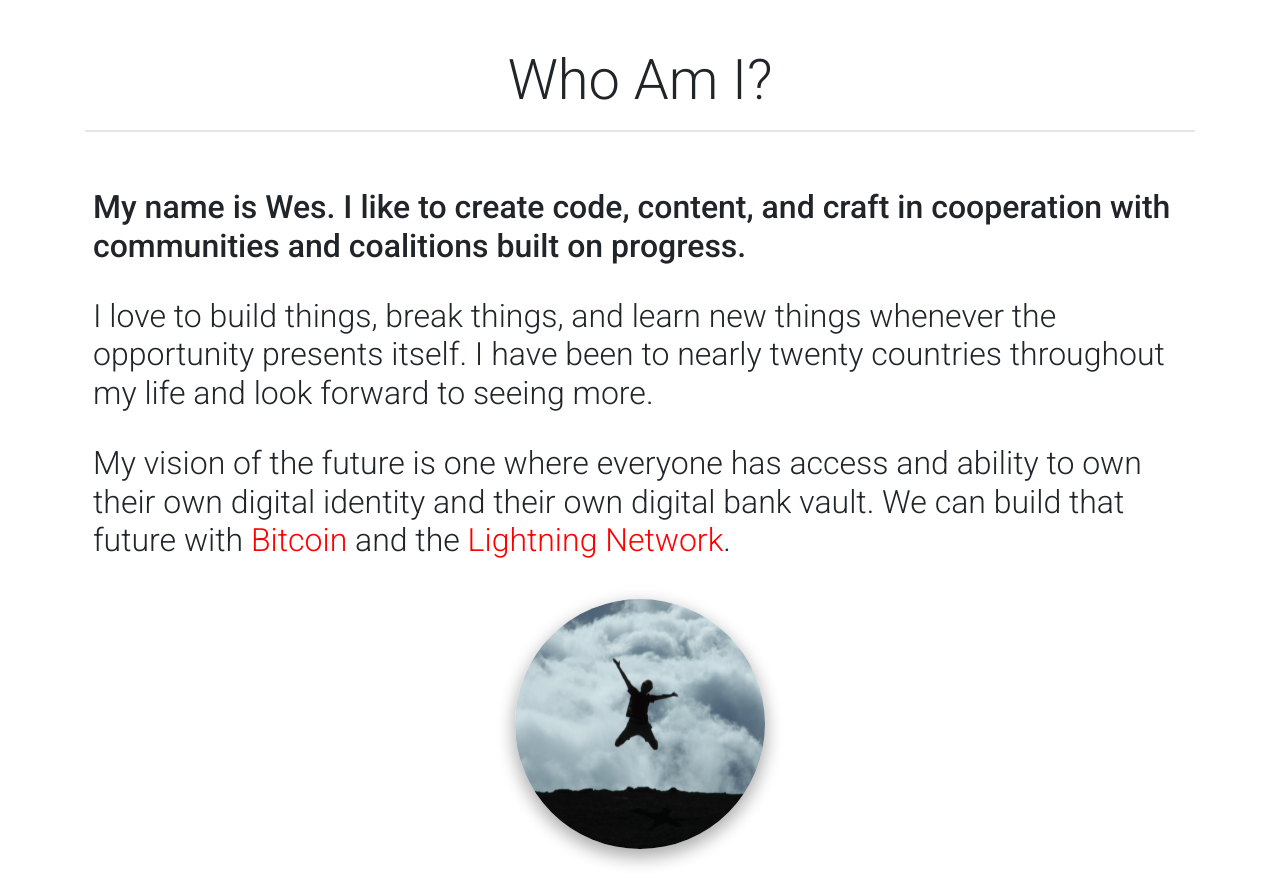
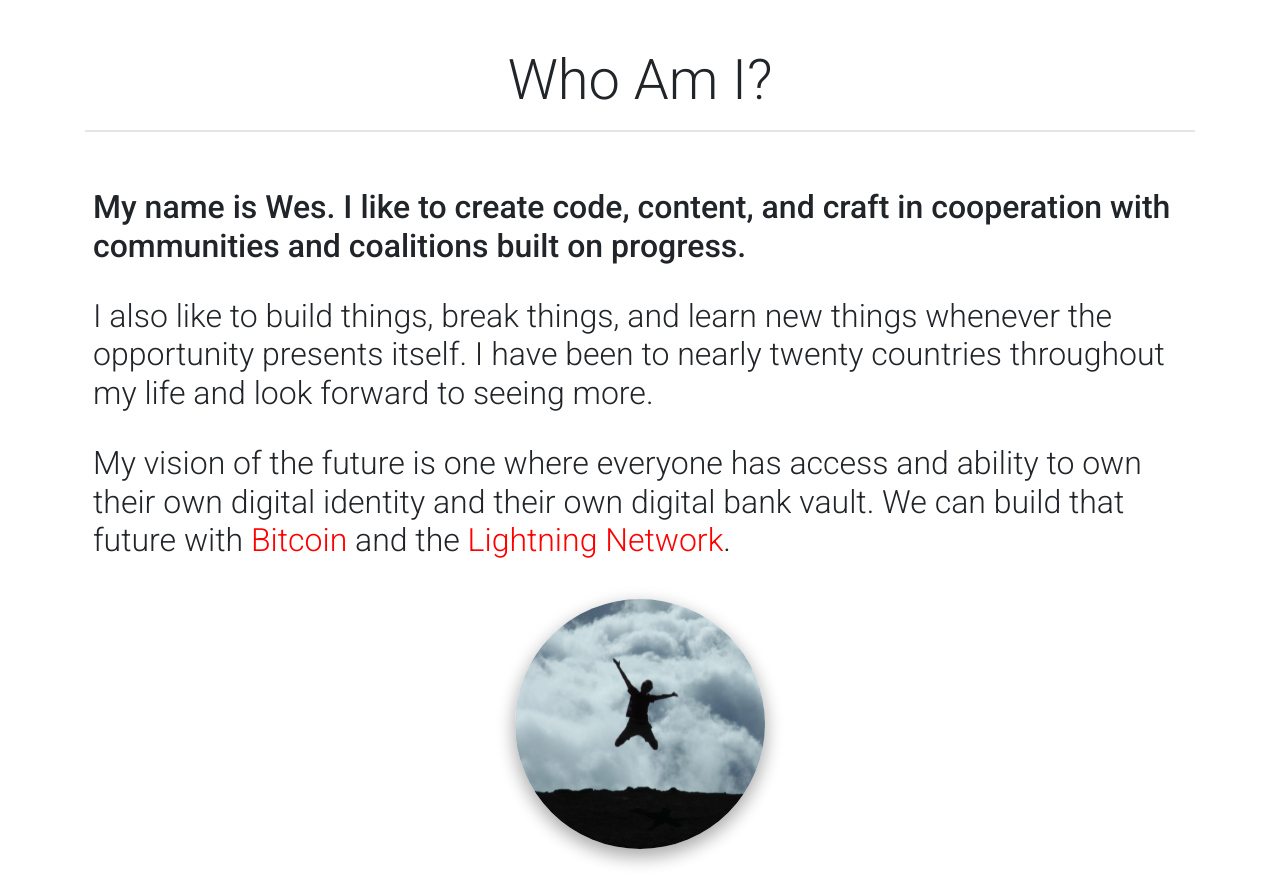
Before and after one commit to wesleyh-dev/django-website, a Django app: template home/templates/home/index.html in a window 1280 px wide. Shown: the part 825-1721 px from the top of the page. Run offline with Django 3.2, Linux system fonts and the light colour scheme; the template is opened without the code that fills it, so the values that code supplies are empty; some libraries are stand-ins or nearby versions.

Commit message:
now its the final edit

```diff
--- a/home/templates/home/index.html
+++ b/home/templates/home/index.html
@@ -79,7 +79,7 @@
 
             <h2 class="display-5 px-2 py-3 text-left">
                 <p><strong>My name is Wes. I like to create code, content, and craft in cooperation with communities and coalitions built on progress.</strong></p>
-                <p class="py-3">I love to build things, break things, and learn new things whenever the opportunity presents itself. I have been to nearly twenty countries throughout my life and look forward to seeing more.</p>
+                <p class="py-3">I also like to build things, break things, and learn new things whenever the opportunity presents itself. I have been to nearly twenty countries throughout my life and look forward to seeing more.</p>
                 <p class="">My vision of the future is one where everyone has access and ability to own their own digital identity and their own digital bank vault. We can build that future with <a class="" href="https://bitcoin.org" target="_blank" style="color: #ff0000">Bitcoin</a> and the <a class="" href="https://lightning.network/" target="_blank" style="color: #ff0000">Lightning Network</a>.</p>
             </h2>
             <img src="{% static 'images/jump.jpg' %}" class="img-responsive rounded-circle z-depth-2 m-auto" style="width:35%;max-width: 250px;">
```
